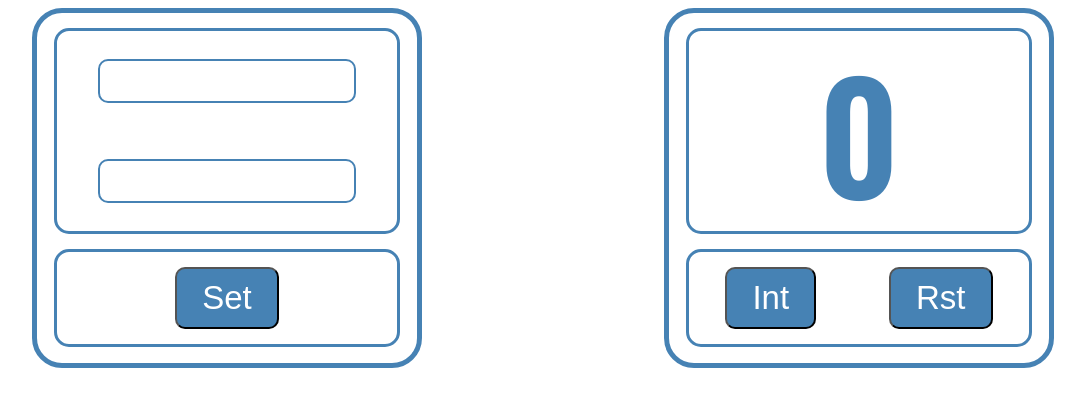
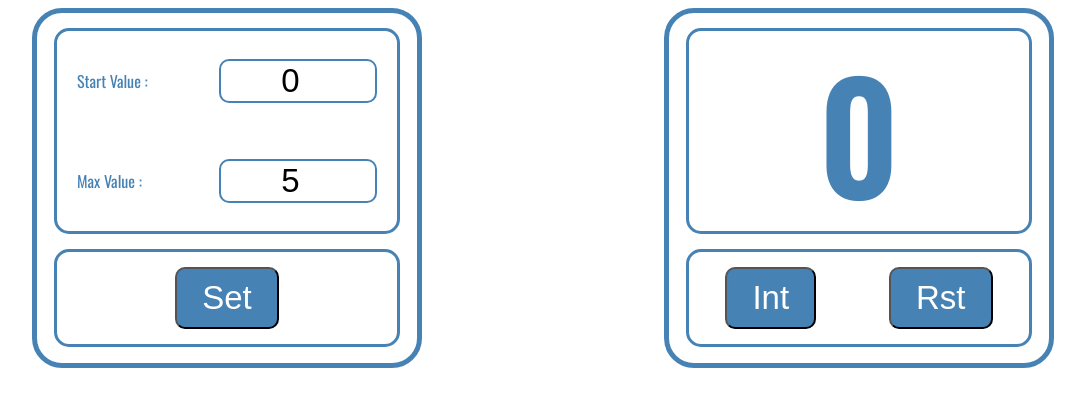
Before and after one commit to andorey/my_counter2, a React (Create React App) app: page / in a window 1280 px wide. Shown: the top 406 px of the page, without its empty margins (97-1182 px from the left). Built offline with nearby package versions, Linux system fonts and the light colour scheme.

Commit message:
created a function to change the state value

```diff
--- a/src/App.css
+++ b/src/App.css
@@ -29,7 +29,7 @@
 	font-weight: 600;
 }
 
-.maxVal{
+.maxValClass{
 	color: red;
 }
 
@@ -67,20 +67,28 @@ button:valid {
 	border-radius: 15px;
 	display: flex;
 	flex-direction: column;
+	align-items: center;
+	align-content: space-between;
 	justify-content: space-around;
-	align-items: center;
 	margin: 0 auto;
 	width: 340px;
 	height: 200px;
 	color: steelblue;
 	margin-top: 15px;
-	font-size: 150px;
-	font-weight: 600;
 }
 
 input{
 	font-size: 33px;
-	width: 250px;
+	width: 150px;
+	text-align: center;
 	border-radius: 10px;
 	border: steelblue solid 2px;
 }
+
+.boxInput div{
+	display: flex;
+	align-items: center;
+	justify-content: space-between;
+	width: 300px;
+	align-content: space-between;
+}
--- a/src/App.jsx
+++ b/src/App.jsx
@@ -9,8 +9,13 @@ class App extends React.Component {
 	state = {
 		startItem: 0,
 		maxItem: 5,
-		maxVal: "",
-		buttDisable: false
+		maxValClass: "",
+		buttonInt: false,
+		buttonRst: false,
+		buttonSet: false,
+		startValue: 0,
+		maxValue: 5
+
 	};
 
 	onClickUp = () => {
@@ -20,8 +25,8 @@ class App extends React.Component {
 
 		if (this.state.startItem === this.state.maxItem - 1) {
 			this.setState({
-				maxVal: "maxVal",
-				buttDisable: true
+				maxValClass: "maxValClass",
+				buttonInt: true
 			})
 		}
 	};
@@ -29,13 +34,34 @@ class App extends React.Component {
 	onResetClick = () => {
 		this.setState({
 			startItem: 0,
-			maxVal: "",
-			buttDisable: false
+			maxValClass: "",
+			buttonInt: false
 		})
 	};
 
-	onSetting = () => {
 
+	checkValue = () => {
+
+
+	};
+
+
+	changeValue = () => {
+		this.setState({
+			startItem: this.state.startValue,
+			maxItem: this.state.maxValue})
+	};
+
+	onChangeStart = (event) => {
+		this.setState({startValue: Number(event.currentTarget.value)},
+			() => {this.checkValue()}
+		)
+	};
+
+	onChangeMax = (event) => {
+		this.setState({maxValue: Number(event.currentTarget.value)},
+			() => {this.checkValue()}
+		)
 	};
 
 
@@ -43,13 +69,16 @@ class App extends React.Component {
 		return (
 			<div className="App">
 
-				<BoxSettings />
+				<BoxSettings onChangeStart={this.onChangeStart}
+							 onChangeMax={this.onChangeMax}
+							 state={this.state}
+							 changeValue={this.changeValue}/>
 
 				<BoxCounter startItem={this.state.startItem}
-							maxVal={this.state.maxVal}
+							maxValClass={this.state.maxValClass}
 							onClickUp={this.onClickUp}
 							onResetClick={this.onResetClick}
-							buttDisable={this.state.buttDisable} />
+							buttonInt={this.state.buttonInt} />
 
 			</div>
 		)
--- a/src/BoxCounter.jsx
+++ b/src/BoxCounter.jsx
@@ -7,13 +7,13 @@ const BoxCounter = (props) => {
 		return (
 				<div className="boxCounter">
 					<div className="boxDisplay">
-						<div className={props.maxVal}>
+						<div className={props.maxValClass}>
 							{props.startItem}
 						</div>
 					</div>
 					<div className="boxButtons">
 						<button onClick={props.onClickUp}
-								disabled={props.buttDisable}> Int </button>
+								disabled={props.buttonInt}> Int </button>
 						<button onClick={props.onResetClick}> Rst </button>
 					</div>
 				</div>
--- a/src/BoxSettings.jsx
+++ b/src/BoxSettings.jsx
@@ -7,11 +7,25 @@ const BoxSettings = (props) => {
 	return (
 		<div className="boxCounter">
 			<div className="boxInput">
-						<input type="number" step="1" min="0" max="100"/>
-						<input type="number" step="1" min="0" max="100"/>
+				<div>
+					<span>Start Value : </span>
+					<input type="number"
+						   min="0"
+						   max="100"
+						   value={props.state.startValue}
+						   onChange={props.onChangeStart}/>
+				</div>
+				<div>
+					<span>Max Value : </span>
+					<input type="number"
+						   min="0"
+						   max="100"
+						   value={props.state.maxValue}
+						   onChange={props.onChangeMax}/>
+				</div>
 			</div>
 			<div className="boxButtons">
-						<button onClick={true}> Set </button>
+				<button onClick={props.changeValue}> Set</button>
 			</div>
 		</div>
 	)
```
Lines whose indentation alone changed are shown as unchanged.
